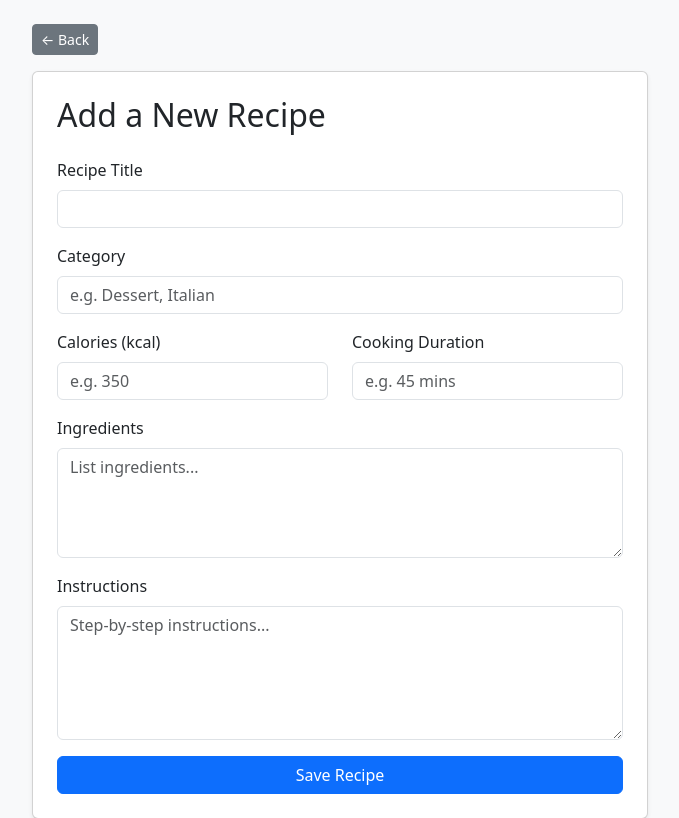
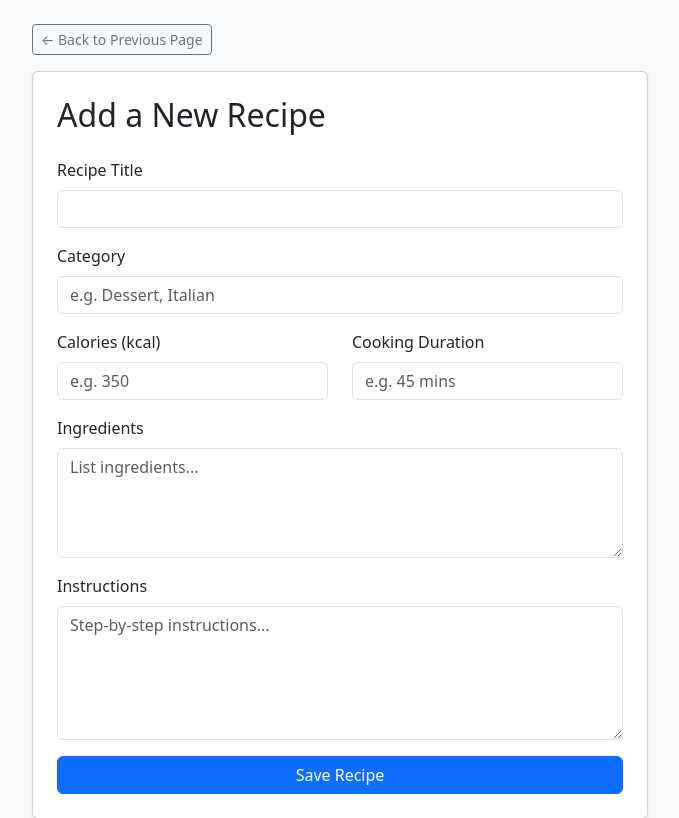
Before and after one commit to subhalakshmisubhi/Coco-s-Recipes, a Flask app: page /add in a window 1280 px wide. Shown: the part 56-874 px from the top of the page, without its empty margins (300-979 px from the left). Run offline with Flask 3, Linux system fonts and the light colour scheme; the visitor is signed in with stand-in values (Sample User, id 1).

Commit message:
Change back button style to outline

```diff
--- a/templates/add_recipe.html
+++ b/templates/add_recipe.html
@@ -14,7 +14,7 @@
 
     <div class="container col-md-6 mb-5">
         <div class="mb-3">
-            <a href="javascript:history.back()" class="btn btn-secondary btn-sm">&larr; Back</a>
+            <a href="javascript:history.back()" class="btn btn-outline-secondary btn-sm">&larr; Back to Previous Page</a>
         </div>
         <div class="card shadow-sm p-4">
             <h2 class="mb-4">Add a New Recipe</h2>
```
